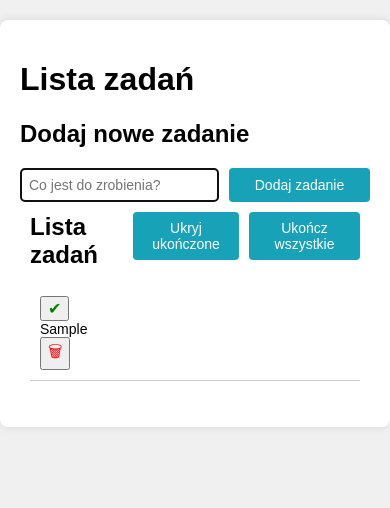
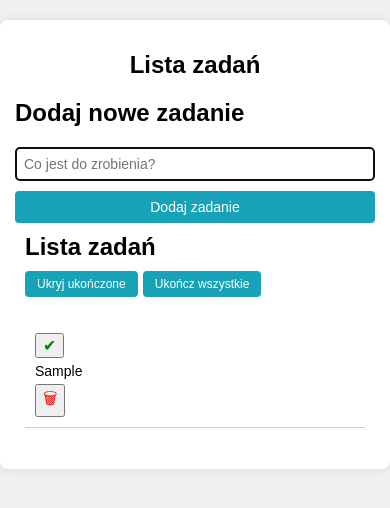
Before and after one commit to antonis04/TodoList, a plain HTML site: page index.html in a window 390 px wide. Both pictures are taken after typing "Sample" into the empty fields and a click on the button "Dodaj zadanie". Drawn offline with Linux system fonts and the light colour scheme.

Commit message:
styling added

```diff
--- a/style.css
+++ b/style.css
@@ -49,7 +49,9 @@
 }
 
 .task-form__button:hover {
-  background-color: #138496;
+  transition-duration: 2s;
+  background-color: #007081;
+  transform: scale(1.1);
 }
 
 .task-list {
@@ -83,14 +85,21 @@
   margin-right: 10px;
 }
 
+.task-item__done:hover {
+  transition-duration: 2s;
+  background: darkgreen;
+}
+
 .task-item__remove {
-  color: red;
+  color: rgb(255, 0, 0);
   cursor: pointer;
   font-size: 20px;
+  transition-transform: 0.5s;
 }
 
 .task-item__remove:hover {
-  color: darkred;
+  background: red;
+  transition-duration: 2s;
 }
 
 .task-item--completed .task-item__content {
@@ -114,13 +123,9 @@
   cursor: pointer;
 }
 
-.task-list__button:disabled {
-  background-color: #ccc;
-  cursor: not-allowed;
-}
-
-.task-list__button:hover:not(:disabled) {
-  background-color: #138496;
+.task-list__button:hover {
+  transition-duration: 2s;
+  background-color: #0094f7;
 }
 
 .task-list__header {
@@ -155,4 +160,50 @@
   .task-item__remove {
     font-size: 16px;
   }
+
+  .container {
+    padding: 15px;
+  }
+
+  .title {
+    font-size: 24px;
+    text-align: center;
+  }
+
+  .task-form__form {
+    flex-direction: column;
+    gap: 10px;
+  }
+
+  .task-list__header {
+    flex-direction: column;
+    align-items: flex-start;
+    gap: 10px;
+  }
+
+  .task-list__buttons {
+    justify-content: flex-start;
+    gap: 5px;
+  }
+
+  .task-list__button {
+    font-size: 12px;
+    padding: 6px 12px;
+  }
+
+  .task-item {
+    flex-direction: column;
+    align-items: flex-start;
+    gap: 5px;
+  }
+
+  .task-item__content {
+    font-size: 14px;
+    text-align: left;
+  }
+
+  .task-item__done,
+  .task-item__remove {
+    font-size: 16px;
+  }
 }
```
